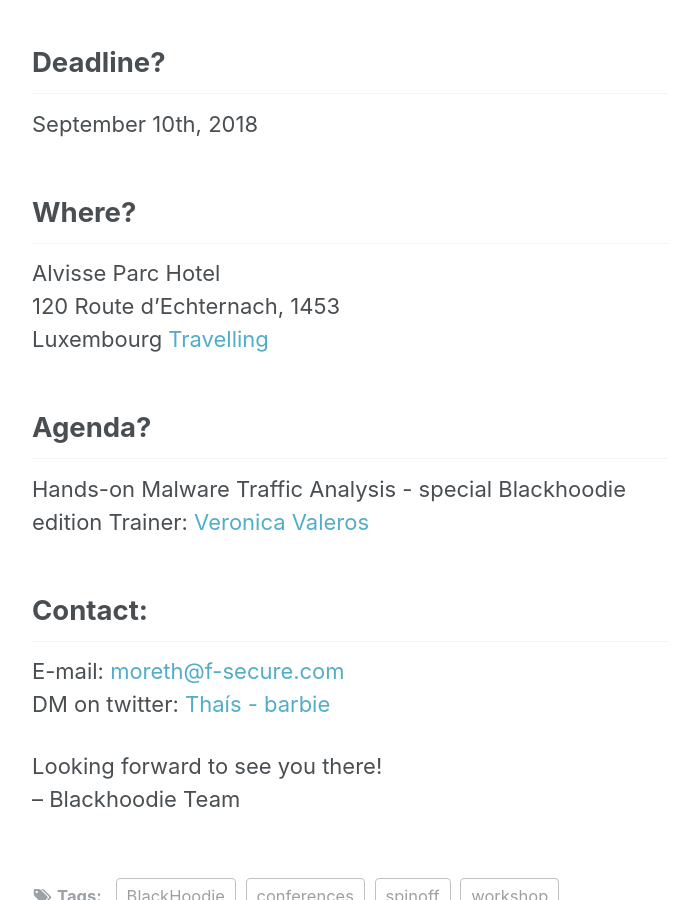
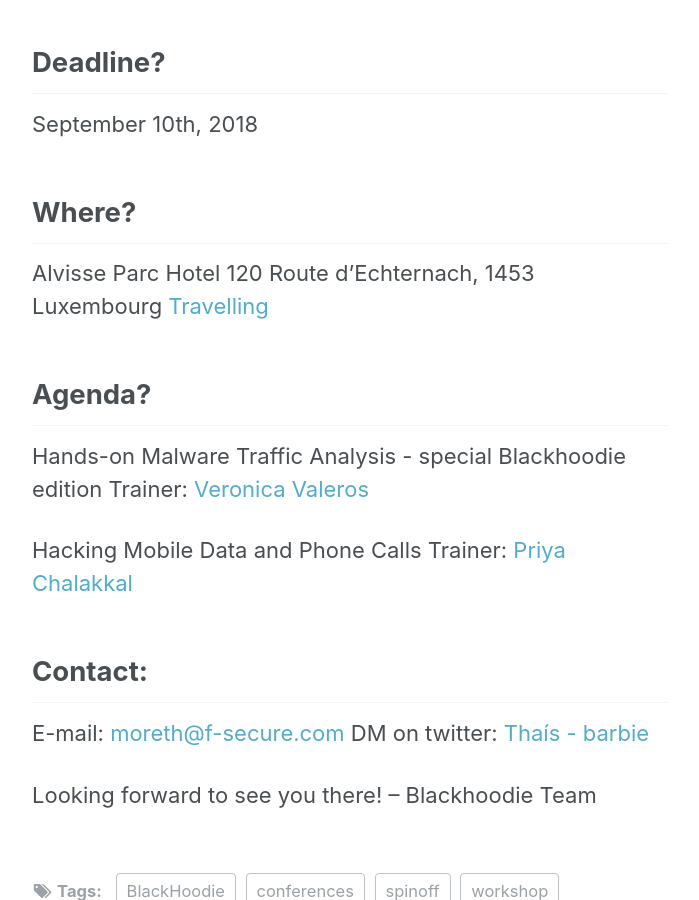
Before and after one commit to blackhoodieRE/blackhoodiere.github.io, a Jekyll site: the page built from _posts/2018-05-30-HackLu.md, in a window 1280 px wide and 900 px high, scrolled down 1216 px. Shown: the whole window, without its empty margins (290-989 px from the left). Built offline with Jekyll 4.4.1, drawn with Linux system fonts in a browser that asks for light colours.

Commit message:
update priya

```diff
--- a/_posts/2018-05-30-HackLu.md
+++ b/_posts/2018-05-30-HackLu.md
@@ -41,6 +41,9 @@
 Hands-on Malware Traffic Analysis - special Blackhoodie edition
 Trainer: [Veronica Valeros](https://twitter.com/verovaleros)
 
+Hacking Mobile Data and Phone Calls
+Trainer: [Priya Chalakkal](https://twitter.com/priyachalakkal)
+
 Contact:
 ---------------------------
 E-mail: [moreth@f-secure.com](mailto:moreth@f-secure.com)
```
